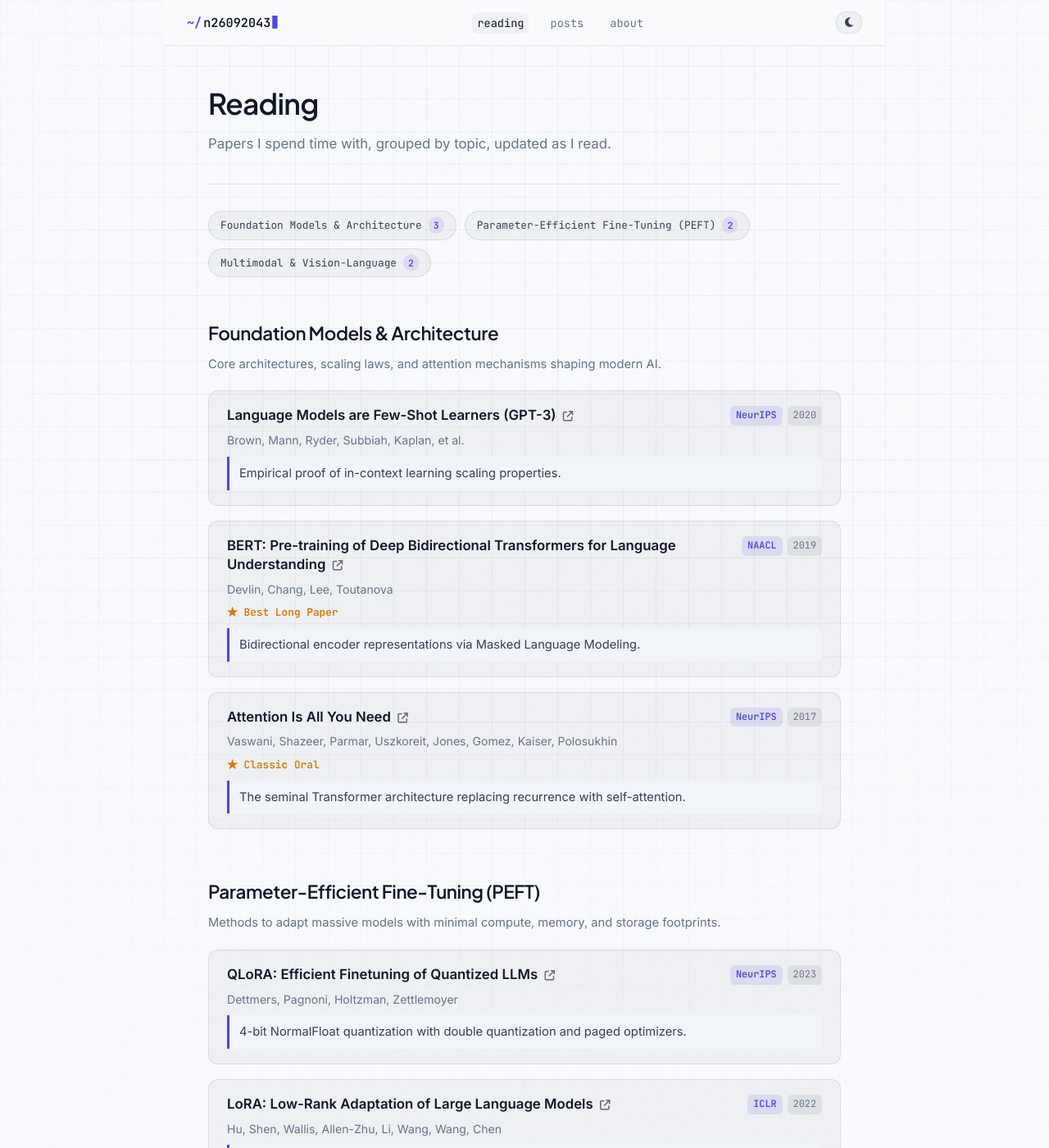
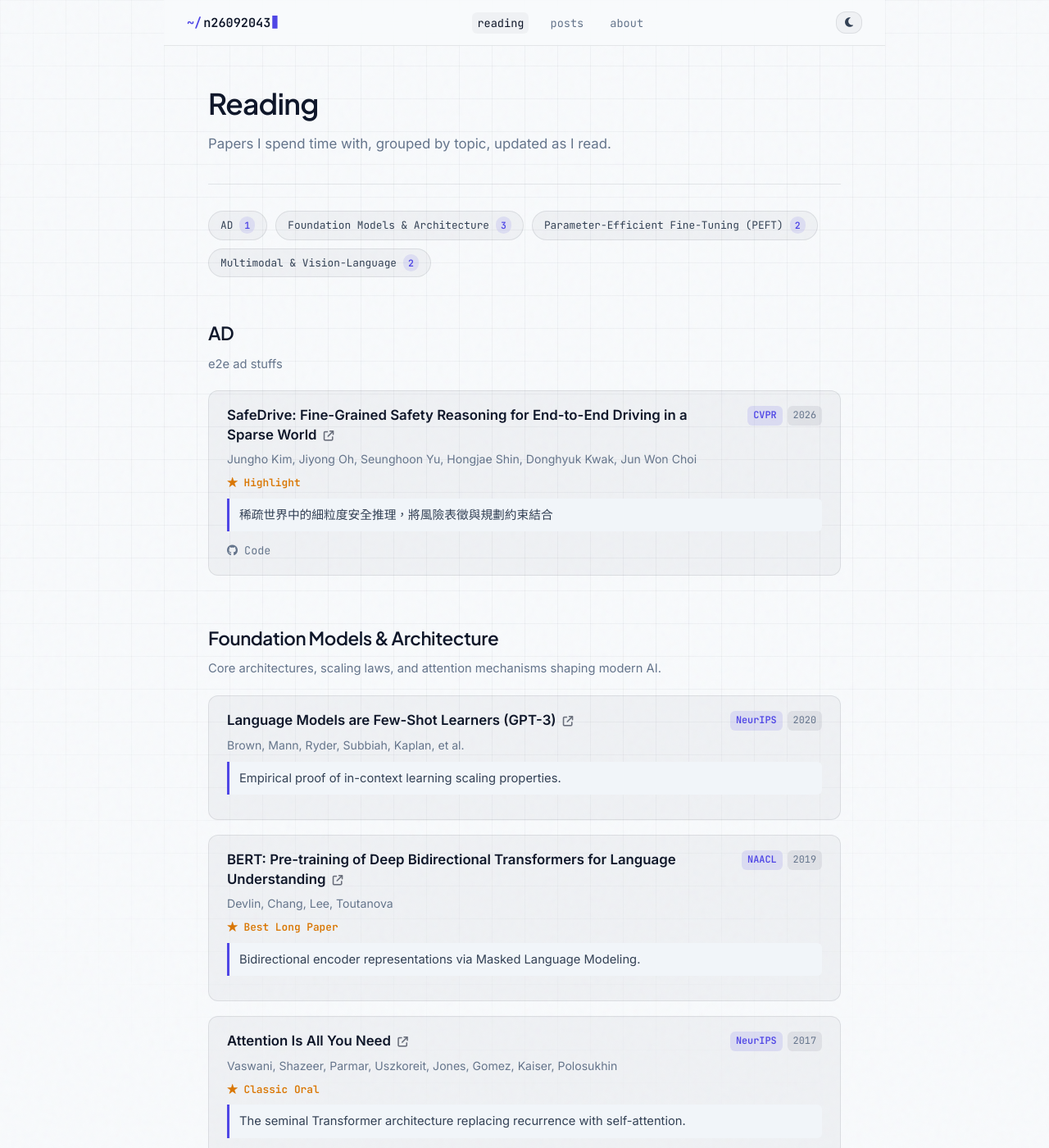
Before and after one commit to n26092043/n26092043.github.io, a Jekyll site: the page built from reading.html, in a window 1280 px wide and 1400 px high. Shown: the whole window at 82% size. Built offline with Jekyll 4.4.1, drawn with Linux system fonts in a browser that asks for light colours.

Commit message:
Fix 404s by placing pages at root and adding SafeDrive paper

```diff
--- a/_config.yml
+++ b/_config.yml
@@ -35,9 +35,6 @@ sass:
   sass_dir: _sass
   style: compressed
 
-include:
-  - _pages
-
 plugins:
   - jekyll-feed
   - jekyll-sitemap
@@ -51,7 +48,3 @@ defaults:
       layout: post
       toc: true
       math: true
-  - scope: { path: "_pages" }
-    values:
-      layout: page
-      permalink: /:basename/
--- a/_data/reading.yml
+++ b/_data/reading.yml
@@ -10,6 +10,19 @@
 #   review:  string (optional link to local review in /posts/)
 
 groups:
+  - id: driving
+    label: "AD"
+    blurb: "e2e ad stuffs"
+    items:
+      - title: "SafeDrive: Fine-Grained Safety Reasoning for End-to-End Driving in a Sparse World"
+        authors: "Jungho Kim, Jiyong Oh, Seunghoon Yu, Hongjae Shin, Donghyuk Kwak, Jun Won Choi"
+        venue: "CVPR"
+        year: 2026
+        award: "Highlight"
+        url: "https://arxiv.org/abs/2602.18887"
+        github: "https://github.com/SPA-junghokim/SafeDrive"
+        note: "稀疏世界中的細粒度安全推理，將風險表徵與規劃約束結合"
+
   - id: foundation-models
     label: "Foundation Models & Architecture"
     blurb: "Core architectures, scaling laws, and attention mechanisms shaping modern AI."
--- a/assets/css/main.scss
+++ b/assets/css/main.scss
@@ -662,12 +662,32 @@ mjx-container[jax="CHTML"][display="true"] {
   margin: 8px 0 0;
 }
 
-.reading-review-link {
-  margin: 10px 0 0;
-  font-size: 0.85rem;
+.reading-links-row {
+  display: flex;
+  flex-wrap: wrap;
+  gap: 14px;
+  align-items: center;
+  margin: 12px 0 0;
+  font-size: 0.84rem;
   font-family: var(--f-mono);
 }
-.reading-review-link a { color: var(--accent); font-weight: 600; }
+
+.reading-code-link {
+  color: var(--ink-2);
+  border: none;
+}
+.reading-code-link:hover {
+  color: var(--ink-0);
+}
+
+.reading-review-link {
+  color: var(--accent);
+  font-weight: 600;
+  border: none;
+}
+.reading-review-link:hover {
+  color: var(--accent-hover);
+}
 
 .reading-foot {
   text-align: center;
--- a/_pages/reading.html
+++ b/reading.html
@@ -37,11 +37,18 @@ permalink: /reading/
           {% if item.authors %}<p class="reading-authors">{{ item.authors }}</p>{% endif %}
           {% if item.award %}<p class="reading-award">★ {{ item.award }}</p>{% endif %}
           {% if item.note %}<p class="reading-note">{{ item.note }}</p>{% endif %}
-          {% if item.review %}
-            <p class="reading-review-link">
-              <a href="{{ item.review | relative_url }}"><i class="fas fa-book-open"></i> Read My Full Note →</a>
-            </p>
-          {% endif %}
+          <div class="reading-links-row">
+            {% if item.github %}
+              <a class="reading-code-link" href="{{ item.github }}" target="_blank" rel="noopener">
+                <i class="fab fa-github"></i> Code
+              </a>
+            {% endif %}
+            {% if item.review %}
+              <a class="reading-review-link" href="{{ item.review | relative_url }}">
+                <i class="fas fa-book-open"></i> Read Full Note →
+              </a>
+            {% endif %}
+          </div>
         </li>
       {% endfor %}
     </ul>
```
Also changed, not shown: .github/workflows/pages-deploy.yml (deleted), about.html (renamed from _pages/about.html), posts.html (renamed from _pages/posts.html).
